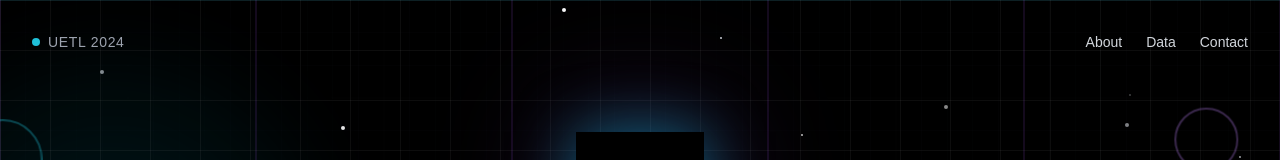
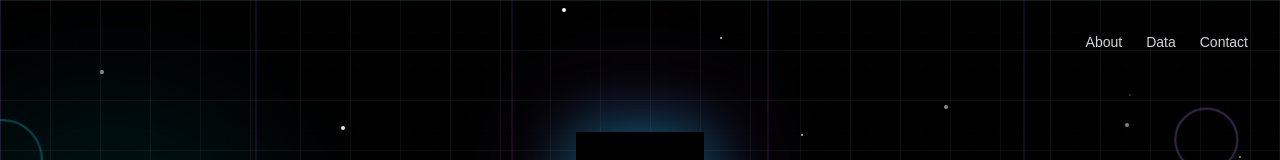
Before and after one commit to Ammu1pillai/urban-expansion, a React (Create React App) app: page / in a window 1280 px wide. Shown: the top 160 px of the page. Built offline with nearby package versions, Linux system fonts and the light colour scheme.

Commit message:
Update LandingPage.jsx

```diff
--- a/src/LandingPage.jsx
+++ b/src/LandingPage.jsx
@@ -195,8 +195,6 @@ const LandingPage = () => {
           <nav className="flex justify-between items-center max-w-7xl mx-auto">
             <div className="flex items-center gap-8">
               <div className="text-sm font-medium text-gray-400 tracking-wider flex items-center gap-2">
-                <span className="w-2 h-2 bg-cyan-400 rounded-full animate-pulse"></span>
-                UETL 2024
               </div>
             </div>
             <div className="flex gap-6 text-sm text-gray-300">
```
